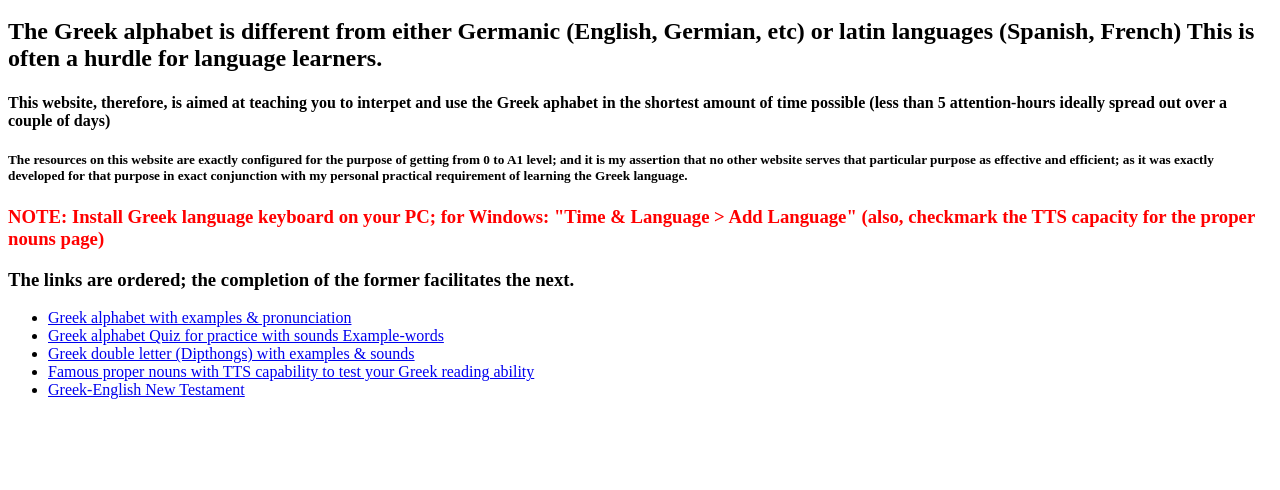
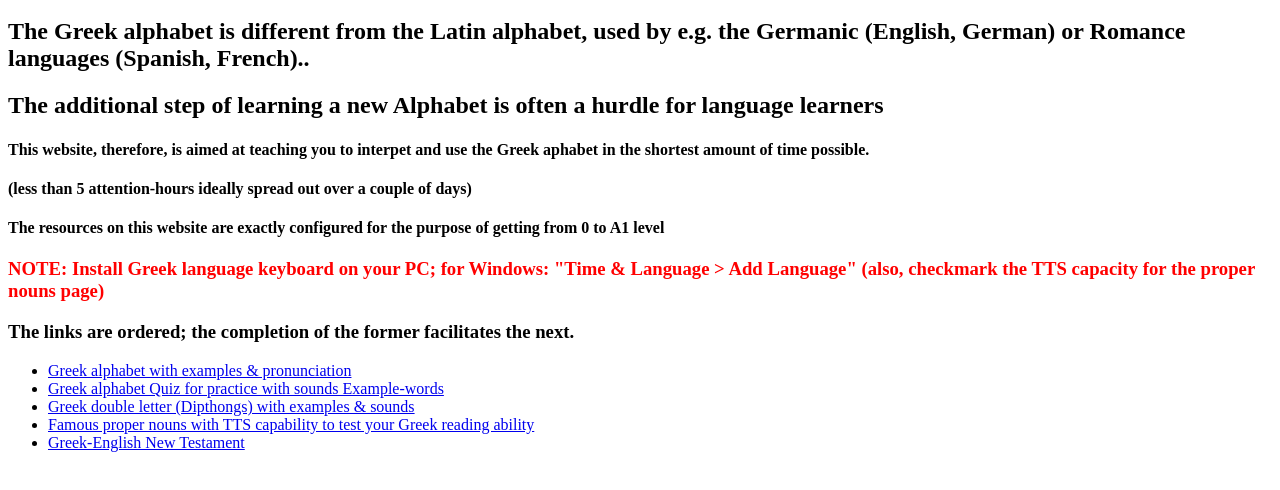
Before and after one commit to SiebeA/SiebeA.github.io, a plain HTML site: page index.html in a window 1280 px wide. Shown: the part 48-538 px from the top of the page. Drawn offline with Linux system fonts and the light colour scheme.

Commit message:
Update index.html

```diff
--- a/index.html
+++ b/index.html
@@ -6,9 +6,11 @@
 <body>
 	<header>
 		<h1>Beta: 2023, September version</h1>
-		<h2>The Greek alphabet is different from either Germanic (English, Germian, etc) or latin languages (Spanish, French) This is often a hurdle for language learners.</h2>
-		<h4>This website, therefore, is aimed at teaching you to interpet and use the Greek aphabet in the shortest amount of time possible (less than 5 attention-hours ideally spread out over a couple of days)</h4>
-		<h5>The resources on this website are exactly configured for the purpose of getting from 0 to A1 level; and it is my assertion that no other website serves that particular purpose as effective and efficient; as it was exactly developed for that purpose in exact conjunction with my personal practical requirement of learning the Greek language.</h5>
+		<h2>The Greek alphabet is different from the Latin alphabet, used by e.g. the Germanic (English, German) or Romance languages (Spanish, French)..</h2>
+		<h2> The additional step of learning a new Alphabet is often a hurdle for language learners </h2>
+		<h4>This website, therefore, is aimed at teaching you to interpet and use the Greek aphabet in the shortest amount of time possible. </h4>
+		<h4>  (less than 5 attention-hours ideally spread out over a couple of days)</h4>
+		<h4>The resources on this website are exactly configured for the purpose of getting from 0 to A1 level</h4>
 
 		<h3 style="color: red;">NOTE: Install Greek language keyboard on your PC; for Windows: "Time & Language > Add Language" (also, checkmark the TTS capacity for the proper nouns page)</h3>
 
```
